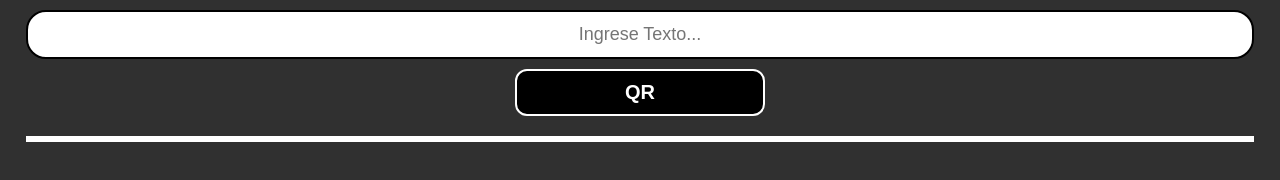
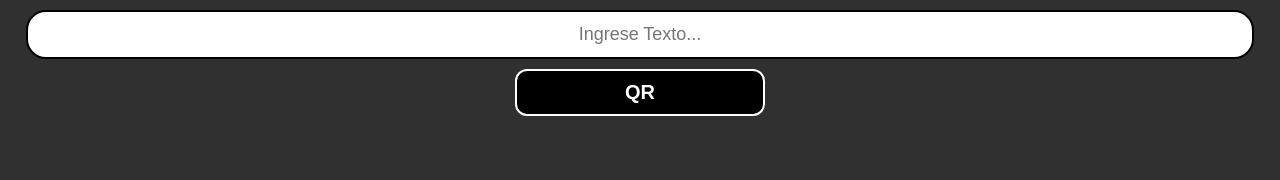
Before and after one commit to 0-jsgh/qr, a plain HTML site: page index.html in a window 1280 px wide. Drawn offline with Linux system fonts and the light colour scheme.

Commit message:
Update index.html

```diff
--- a/index.html
+++ b/index.html
@@ -10,7 +10,6 @@ body {background-color: #303030; text-align: center; padding: 0 0.7cm;}
 
 #codigoQR {
     margin: 20px auto; overflow:hidden;
-    border:0.1cm solid white;
 }
 
 #codigoQR img {
```
